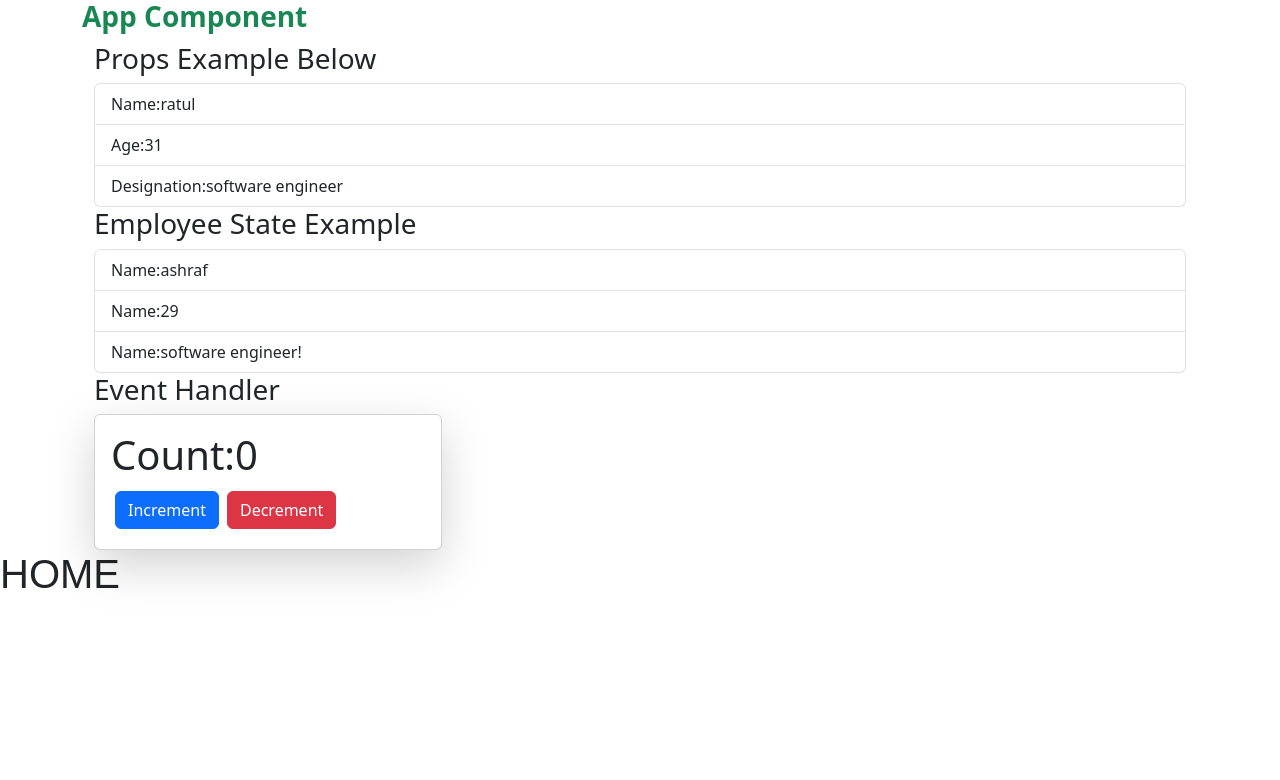
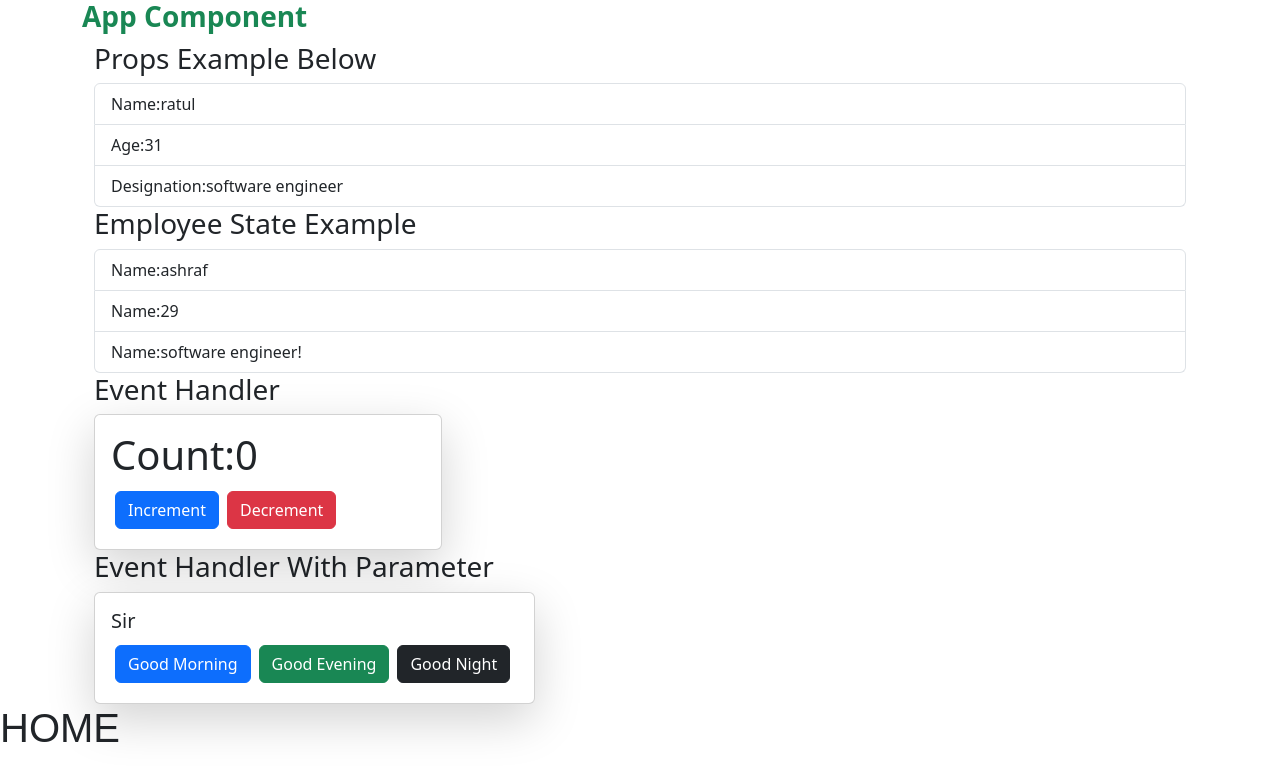
Before and after one commit to ratulshourov/vue3-quick-course, a Vue app: page / in a window 1280 px wide. Shown: the top 780 px of the page. Built offline with nearby package versions, Linux system fonts and the light colour scheme.

Commit message:
event handler with parameter example

```diff
--- a/src/components/EventHandler.vue
+++ b/src/components/EventHandler.vue
@@ -11,14 +11,30 @@
           </div>
         </div>
       </div>
+
     </div>
+    <div class="row">
+        <div class="col-md-5">
+          <p class="h3">Event Handler With Parameter </p>
+          <div class="card shadow-lg">
+            <div class="card-body">
+              <p class="h5 display-7">{{this.msg}}  Sir</p>
+              <button class="btn btn-primary m-1" @click="greet('Good Morning')">Good Morning </button>
+              <button class="btn btn-success m-1" @click="greet('Good Evening')">Good Evening</button>
+              <button class="btn btn-dark m-1" @click="greet('Good Night')">Good Night</button>
+            </div>
+          </div>
+        </div>
+
+      </div>
   </div>
 </template>
 <script>
 export default {
   data: function() {
     return {
-        count:0
+        count:0,
+        msg:''
     };
   },
   methods:{
@@ -27,6 +43,9 @@ export default {
     },
     decrement:function() {
         this.count=this.count-1;
+    },
+    greet:function(message) {
+        this.msg=message;
     }
   }
 };
```
